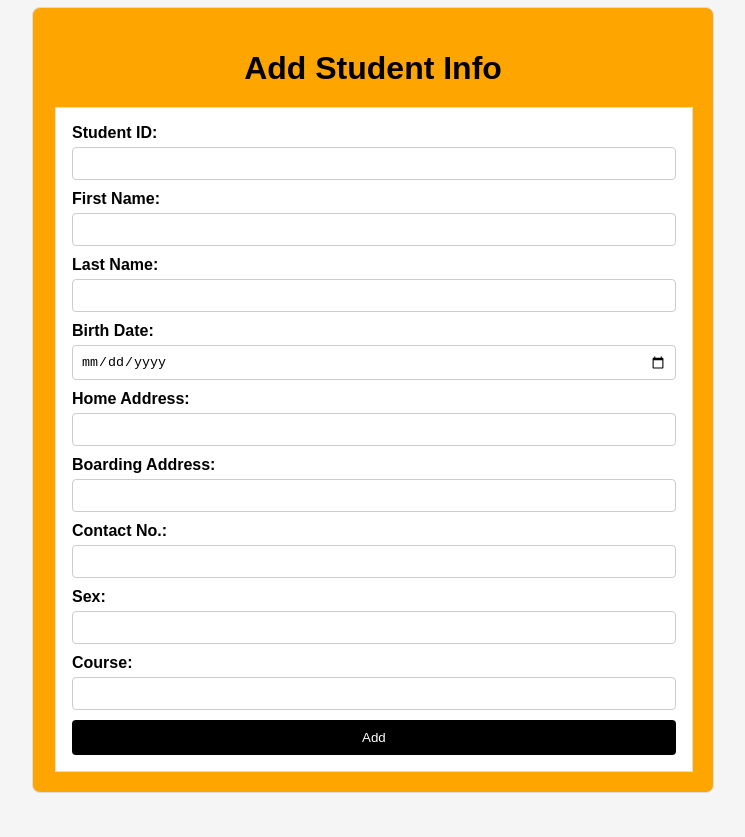
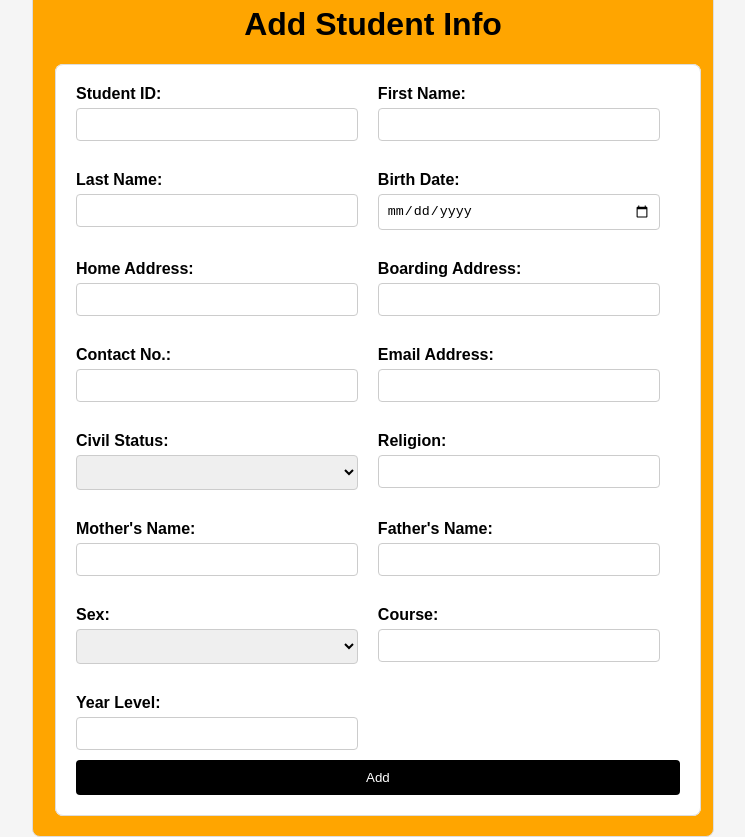
Before and after one commit to jamlmao/StudentDirectory, a PHP site: page /add_stud.php in a window 1320 px wide. Shown: the whole page, without its empty margins (287-1032 px from the left). Before the commit the page ends 800 px from the top, so only its background shows below. Run offline with PHP 8.4, Linux system fonts and the light colour scheme; some libraries are stand-ins or nearby versions.

Commit message:
Add files via upload
oks na jam

```diff
--- a/add_stud.php
+++ b/add_stud.php
@@ -3,11 +3,11 @@
 <head>
     <meta charset="UTF-8">
     <meta name="viewport" content="width=device-width, initial-scale=1.0">
-    <title>Inventory Management</title>
+    <title>Student Directory</title>
+    <!-- Import Chart.js library -->
     <script src="https://cdn.jsdelivr.net/npm/sweetalert2@11"></script>
     <script src="https://cdn.jsdelivr.net/npm/chart.js"></script>
     <style>
-
         body {
             font-family: Arial, sans-serif;
             background-color: #f5f5f5;
@@ -24,28 +24,42 @@
             border: 1px solid #ddd;
             border-radius: 8px;
             background-color: orange;
+            display: flex;
+            justify-content: center;
+            align-items: center;
         }
-        h1 {
-            text-align: center;
-            margin-bottom: 20px;
+        .col-10 {
+            width: 100%;
+        }
+        .form-wrapper {
+            width: 100%;
+            max-width: 45rem;
         }
         .border-dark-subtle {
             border: 1px solid #ddd;
             background-color: white;
+            border-radius: 8px;
+            padding: 20px;
         }
-        .p-3 {
-            padding: 1rem;
+        .form-row {
+            display: flex;
+            flex-wrap: wrap;
+            gap: 20px;
         }
-        .w-50 {
+        .mb-3 {
+            flex: 0 0 50%;
+            max-width: calc(50% - 20px);
+        }
+        .text-right {
+            text-align: right;
             width: 100%;
-            padding-right: 350px;
         }
         .form-label {
             font-weight: bold;
             display: block;
             margin-bottom: 5px;
         }
-        .form-control {
+        .form-control, .form-select {
             width: 100%;
             padding: 8px;
             border-radius: 4px;
@@ -64,58 +78,148 @@
         .btn-primary:hover {
             background-color: orange;
         }
-        .text-right {
-            text-align: right;
-        }
     </style>
 </head>
 <body>
+
     <div class="container-fluid">
-        <h1>Add Student Info</h1>
-        <fieldset class="border border-dark-subtle p-3">
-            <form action="add_item.php" method="post" class="row">
-                <!-- Student Info Input Fields -->
-                <div class="mb-3 w-50">
+        <div class="col-10">
+            <center><h1>Add Student Info</h1></center>
+            <?php
+            if(isset($_POST["btnSave"])){
+                require("dbconnect.php");
+
+                $studID = $_POST["Student_ID"];
+                $frstnm = $_POST["firstname"];
+                $lstnm = $_POST["lastname"];
+                $birthd = $_POST["birthdate"];
+                $haddress = $_POST["homeadd"];
+                $baddress = $_POST["boardingadd"];
+                $connum = $_POST["contact"];
+                $email = $_POST["email"];
+                $sx = $_POST["sex"];
+                $crs = $_POST["Course"];
+                $year_level = $_POST["year_level"];
+                $civil_status = $_POST["civil_status"];
+                $religion = $_POST["religion"];
+                $mother_name = $_POST["mother_name"];
+                $father_name = $_POST["father_name"];
+
+                if(empty($studID) || empty($frstnm) || empty($lstnm) || empty($birthd) || empty($haddress) || empty($baddress) || empty($connum) || empty($email) || empty($civil_status) || empty($religion) || empty($mother_name) || empty($father_name) || empty($sx) || empty($crs) || empty($year_level)){
+                    echo "                      Please input all fields.";
+                } else {
+                    $sql = "INSERT INTO `tblstudentinfo`(`StudentID`, `Fname`, `Lname`, `bdate`, `homeaddr`, `boardingaddr`, `contact`, `email`, `civil_status`, `religion`, `mother_name`, `father_name`, `sex`, `course`, `year_level`) VALUES (:istudID, :ifrstnm, :ilstnm, :ibirthd, :ihaddress, :ibaddress, :iconnum, :iemail, :icivil_status, :ireligion, :imother_name, :ifather_name, :isx, :icrs, :iyear_level)";
+                    $values = array(":istudID" => $studID, ":ifrstnm" => $frstnm, ":ilstnm" => $lstnm, ":ibirthd" => $birthd, ":ihaddress" => $haddress, ":ibaddress" => $baddress, ":iconnum" => $connum, ":iemail" => $email, ":icivil_status" => $civil_status, ":ireligion" => $religion, ":imother_name" => $mother_name, ":ifather_name" => $father_name, ":isx" => $sx, ":icrs" => $crs, ":iyear_level" => $year_level);
+                    $result = $conn->prepare($sql);
+                    $result->execute($values);
+
+                    if($result->rowCount() > 0){
+                        echo "Record has been saved!";
+                    } else {
+                        echo "No record has been saved!";
+                    }
+
+                }
+            }
+            ?>
+
+            <fieldset class="border border-2 border-dark-subtle p-3">
+                <form action="add_stud.php" method="post" class="form-wrapper">
+                    <div class="form-row">
+                        <div class="mb-3">
                             <label class="form-label mb-0">Student ID: </label>
                             <input type="text" name="Student_ID" class="form-control" pattern="[0-9]+" title="Please enter only numeric values">
                         </div>
-                <!-- Other input fields for student info -->
-                <div class="mb-3 w-50">
+
+                        <div class="mb-3">
                             <label class="form-label mb-0">First Name: </label>
                             <input type="text" class="form-control" name="firstname">
                         </div>
-                <div class="mb-3 w-50">
+
+                        <div class="mb-3">
                             <label class="form-label mb-0">Last Name: </label>
                             <input type="text" class="form-control" name="lastname">
                         </div>
-                <div class="mb-3 w-50">
+
+                        <div class="mb-3">
                             <label class="form-label mb-0">Birth Date: </label>
                             <input type="date" class="form-control" name="birthdate">
                         </div>
-                <div class="mb-3 w-50">
+
+                        <div class="mb-3">
                             <label class="form-label mb-0">Home Address: </label>
                             <input type="text" class="form-control" name="homeadd">
                         </div>
-                <div class="mb-3 w-50">
+
+                        <div class="mb-3">
                             <label class="form-label mb-0">Boarding Address: </label>
                             <input type="text" class="form-control" name="boardingadd">
                         </div>
-                <div class="mb-3 w-50">
+
+                        <div class="mb-3">
                             <label class="form-label mb-0">Contact No.: </label>
                             <input type="tel" class="form-control" name="contact">
                         </div>
-                <div class="mb-3 w-50">
+
+                        <div class="mb-3">
+                            <label class="form-label mb-0">Email Address: </label>
+                            <input type="email" class="form-control" name="email">
+                        </div>
+
+                        <div class="mb-3">
+                            <label class="form-label mb-0">Civil Status: </label>
+                            <select class="form-select" name="civil_status">
+                                <option value=""></option>
+                                <option value="Single">Single</option>
+                                <option value="Married">Married</option>
+                                <option value="Divorced">Divorced</option>
+                                <option value="Widowed">Widowed</option>
+                            </select>
+                        </div>
+
+                        <div class="mb-3">
+                            <label class="form-label mb-0">Religion: </label>
+                            <input type="text" class="form-control" name="religion">
+                        </div>
+
+                        <div class="mb-3">
+                            <label class="form-label mb-0">Mother's Name: </label>
+                            <input type="text" class="form-control" name="mother_name">
+                        </div>
+
+                        <div class="mb-3">
+                            <label class="form-label mb-0">Father's Name: </label>
+                            <input type="text" class="form-control" name="father_name">
+                        </div>
+
+                        <div class="mb-3">
                             <label class="form-label mb-0">Sex: </label>
-                    <input type="text" class="form-control" name="Sex">
+                            <select class="form-select" name="sex">
+                                <option value=""></option>
+                                <option value="M">M</option>
+                                <option value="F">F</option>
+                            </select>
                         </div>
-                <div class="mb-3 w-50">
+
+                        <div class="mb-3">
                             <label class="form-label mb-0">Course: </label>
                             <input type="text" class="form-control" name="Course">
                         </div>
-                <div class="text-right w-100">
-                <center><button type="submit" name="btnSave" class="btn btn-primary">Add</button></center>
+
+                        <div class="mb-3">
+                            <label class="form-label mb-0">Year Level: </label>
+                            <input type="text" class="form-control" name="year_level">
+                        </div>
+                    </div>
+                    <div class="text-right">
+                        <button type="submit" name="btnSave" class="btn btn-primary">Add</button>
+                    </div>
+                </form>
+            </fieldset>
+        </div>
+    </div>
+
     <script>
-
         Swal.fire({
             title: "Student info Added",
             showClass: {
@@ -133,24 +237,7 @@
                 `
             }
         });
+    </script>
 
-                </script>
-                </div>
-
-            </form>
-        </fieldset>
-    </div>
-
-
-    <script>
-
-        function search(event){
-
-        }
-
-        function loadItems(){
-
-        }
-    </script>
 </body>
 </html>
```
Lines whose indentation alone changed are shown as unchanged.
